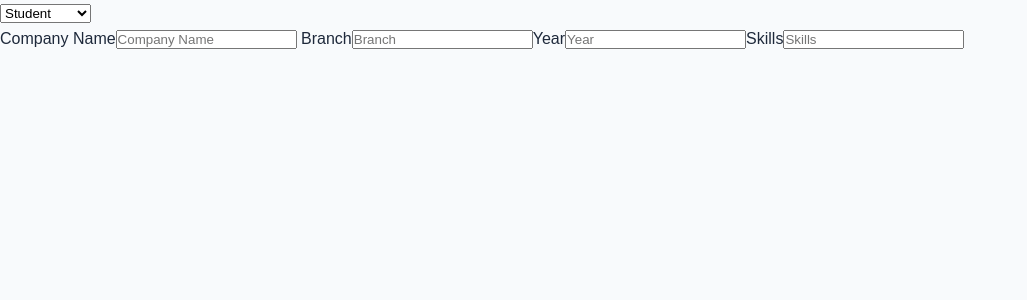
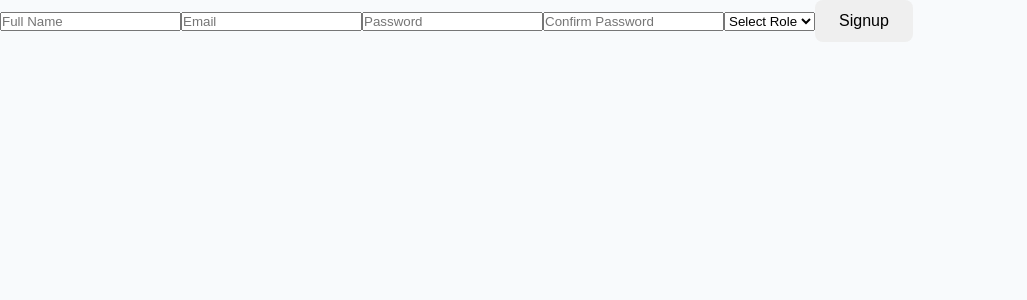
Before and after one commit to nikhil1-ux/Ai-interview-platform-project, a React app: page /signup in a window 1280 px wide. Shown: the top 300 px of the page, without its empty margins (0-1027 px from the left). Built offline with nearby package versions, Linux system fonts and the light colour scheme; the HTML template or start-up script is replaced by a standard one.

Commit message:
Enhance Login and Signup forms with validation and error handling

```diff
--- a/src/pages/Login.jsx
+++ b/src/pages/Login.jsx
@@ -36,13 +36,30 @@ const onSubmit = (data)=>{
 
 
    <input
-   {...register("email")}
+   {...register("email",{
+    required:"email is required"
+   })}
    placeholder='Email'
    />
+
+   {errors.email && (
+    <p style={{color:"red"}}>
+    {errors.email.message}
+    </p>
+   )}
    <input
-        {...register("password")}
+        {...register("password",{
+          required:"password is required"
+        })}
         placeholder="Password"
       />
+      {
+        errors.password && (
+          <p style={{color:"red"}}>
+            {errors.password.message}
+          </p>
+        )
+      }
 
       <button type="submit">Login</button>
 
--- a/src/pages/Signup.jsx
+++ b/src/pages/Signup.jsx
@@ -1,64 +1,192 @@
-import React from 'react'
-import { useState } from 'react'
+import React from "react";
+import { useForm } from "react-hook-form";
 
 const Signup = () => {
+  const {
+    register,
+    handleSubmit,
+    watch,
+    formState: { errors },
+  } = useForm();
 
-    const [role,setRole] = useState("student");
+  const role = watch("role", "");
+  const password = watch("password");
 
-  function handleChange(e){
-   setRole(e.target.value)
+  const onSubmit = (data) => {
+    console.log(data);
   };
 
+  return (
+    <form onSubmit={handleSubmit(onSubmit)}>
 
-  return (
-    <div>
-      <select value={role} onChange={handleChange} >
-          <option value="">Select Role</option>
-        <option value="student"> Student  </option>
-        <option value="recruiter"> Recruiter </option>
+      {/* Name */}
+      <input
+        placeholder="Full Name"
+        {...register("name", {
+          required: "Name is required",
+        })}
+      />
+      {errors.name && (
+        <p style={{ color: "red" }}>
+          {errors.name.message}
+        </p>
+      )}
 
+      {/* Email */}
+      <input
+        type="email"
+        placeholder="Email"
+        {...register("email", {
+          required: "Email is required",
+        })}
+      />
+      {errors.email && (
+        <p style={{ color: "red" }}>
+          {errors.email.message}
+        </p>
+      )}
+
+      {/* Password */}
+      <input
+        type="password"
+        placeholder="Password"
+        {...register("password", {
+          required: "Password is required",
+          minLength: {
+            value: 6,
+            message: "Password must be at least 6 characters",
+          },
+        })}
+      />
+      {errors.password && (
+        <p style={{ color: "red" }}>
+          {errors.password.message}
+        </p>
+      )}
+
+      {/* Confirm Password */}
+      <input
+        type="password"
+        placeholder="Confirm Password"
+        {...register("confirmPassword", {
+          required: "Confirm Password is required",
+          validate: (value) =>
+            value === password || "Passwords do not match",
+        })}
+      />
+      {errors.confirmPassword && (
+        <p style={{ color: "red" }}>
+          {errors.confirmPassword.message}
+        </p>
+      )}
+
+      {/* Role */}
+      <select
+        {...register("role", {
+          required: "Role is required",
+        })}
+      >
+        <option value="">Select Role</option>
+        <option value="student">Student</option>
+        <option value="recruiter">Recruiter</option>
       </select>
 
-     {role==="student" && (
-      <div>
-        <label>Company Name</label>
-      <input placeholder="Company Name"/>
-
-      <label> Branch</label>
-      <input placeholder="Branch"/>
-
-      <label>Year</label>
-      <input placeholder="Year" />
-
-     <label>Skills</label>
-     <input placeholder="Skills" />
-
-      </div>
-
-
-     )}
-
-
-      {role==="recruiter" && (
-        <div>
-          <label>Company Name</label>
-          <input placeholder= "Company Name"/>
-          <label>Designation</label>
-          <input placeholder="Designation" />
-          <label>Company Website</label>
-          <input placeholder="Company Website" />
-
-          </div>
-
+      {errors.role && (
+        <p style={{ color: "red" }}>
+          {errors.role.message}
+        </p>
       )}
 
+      {/* Student Fields */}
+      {role === "student" && (
+        <>
+          <input
+            placeholder="College Name"
+            {...register("collegeName", {
+              required: "College Name is required",
+            })}
+          />
+          {errors.collegeName && (
+            <p style={{ color: "red" }}>
+              {errors.collegeName.message}
+            </p>
+          )}
 
+          <input
+            placeholder="Branch"
+            {...register("branch", {
+              required: "Branch is required",
+            })}
+          />
+          {errors.branch && (
+            <p style={{ color: "red" }}>
+              {errors.branch.message}
+            </p>
+          )}
 
-    </div>
+          <input
+            placeholder="Year"
+            {...register("year", {
+              required: "Year is required",
+            })}
+          />
+          {errors.year && (
+            <p style={{ color: "red" }}>
+              {errors.year.message}
+            </p>
+          )}
 
+          <input
+            placeholder="Skills"
+            {...register("skills", {
+              required: "Skills are required",
+            })}
+          />
+          {errors.skills && (
+            <p style={{ color: "red" }}>
+              {errors.skills.message}
+            </p>
+          )}
+        </>
+      )}
 
+      {/* Recruiter Fields */}
+      {role === "recruiter" && (
+        <>
+          <input
+            placeholder="Company Name"
+            {...register("companyName", {
+              required: "Company Name is required",
+            })}
+          />
+          {errors.companyName && (
+            <p style={{ color: "red" }}>
+              {errors.companyName.message}
+            </p>
+          )}
 
-  )
-}
+          <input
+            placeholder="Designation"
+            {...register("designation", {
+              required: "Designation is required",
+            })}
+          />
+          {errors.designation && (
+            <p style={{ color: "red" }}>
+              {errors.designation.message}
+            </p>
+          )}
 
-export default Signup
+          <input
+            placeholder="Company Website"
+            {...register("companyWebsite")}
+          />
+        </>
+      )}
+
+      <button type="submit">Signup</button>
+    </form>
+  );
+};
+
+export default Signup;
```
